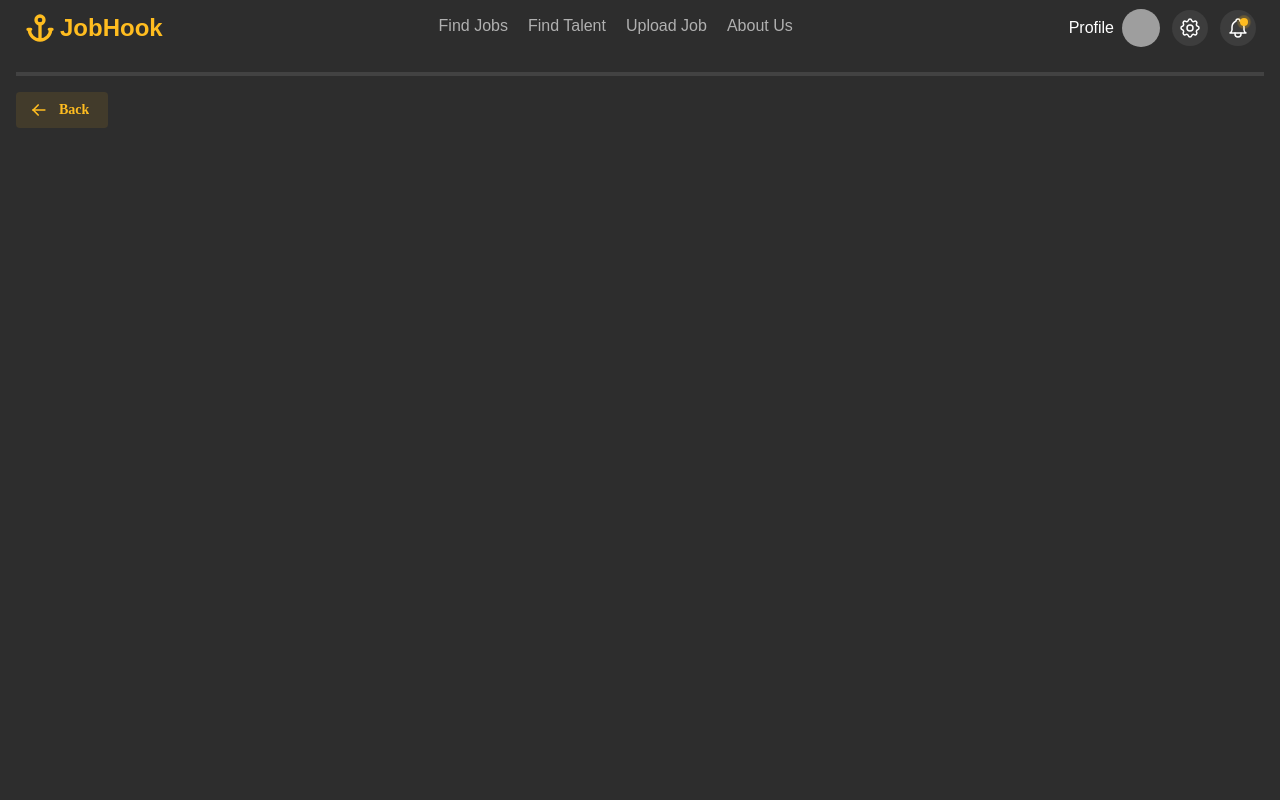
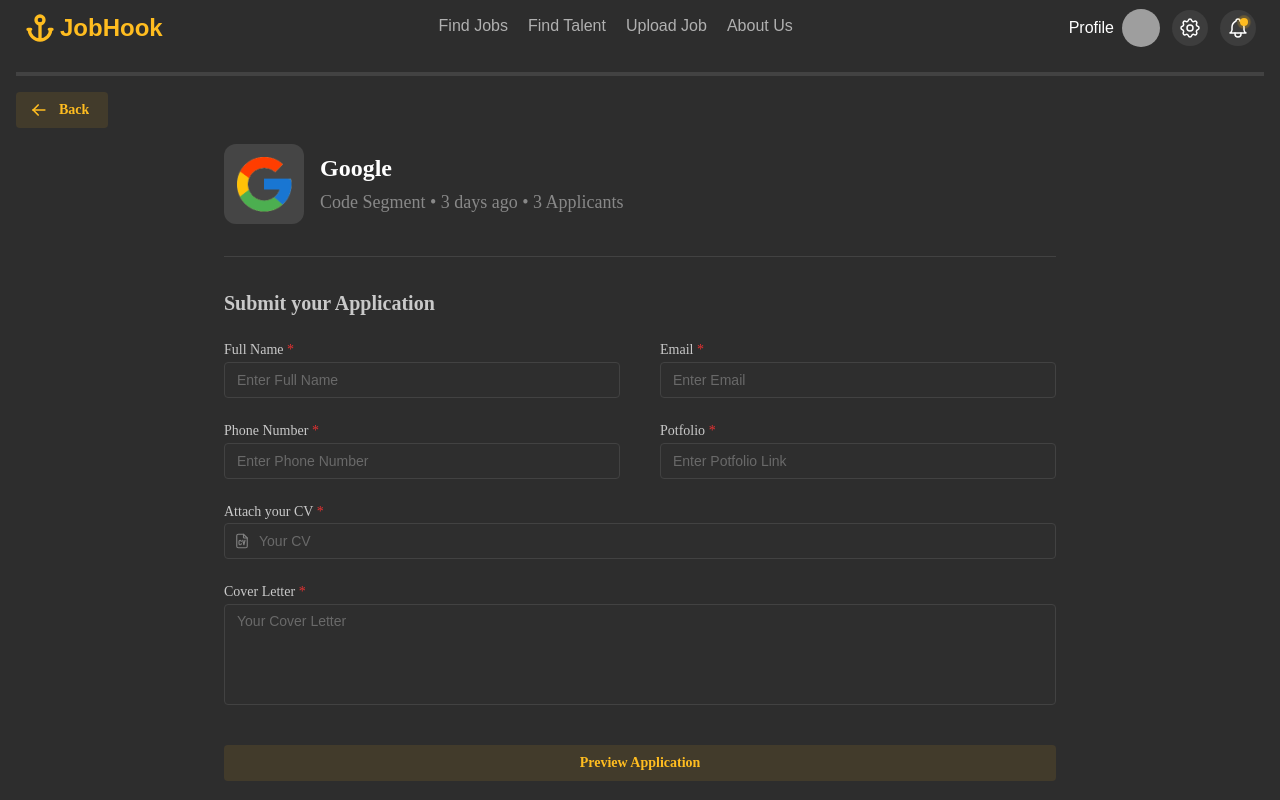
Before and after one commit to LaZyFee/mern_Job-Portal, a React (Vite) app in the folder client/: page /apply-job in a window 1280 px wide. Shown: the top 800 px of the page. Built offline with nearby package versions, Linux system fonts and the light colour scheme; grey boxes are pictures that could not be loaded.

Commit message:
job description page done

```diff
--- a/client/package.json
+++ b/client/package.json
@@ -32,6 +32,7 @@
     "react-dom": "^19.0.0",
     "react-fast-marquee": "^1.6.5",
     "react-router-dom": "^7.2.0",
+    "sweetalert2": "^11.17.2",
     "tailwindcss": "^4.0.8"
   },
   "devDependencies": {
--- a/client/src/Pages/Apply Job/ApplyJobComp.tsx
+++ b/client/src/Pages/Apply Job/ApplyJobComp.tsx
@@ -1,5 +1,132 @@
+/* eslint-disable @typescript-eslint/no-unused-vars */
+import { Button, Divider, FileInput, LoadingOverlay, NumberInput, Textarea, TextInput } from "@mantine/core"
+import { IconFileCv } from '@tabler/icons-react';
+import { useState } from "react";
+import { useNavigate } from "react-router-dom";
+import Swal from 'sweetalert2'
+
+
 export const ApplyJobComp = () => {
+    const icon = <IconFileCv size={18} stroke={1.5} />;
+    const [preview, setPreview] = useState<boolean>(false);
+    const [submit, setSubmit] = useState<boolean>(false);
+
+    const navigate = useNavigate();
+
+    const handlePreview = () => {
+        setPreview(!preview);
+        window.scrollTo({ top: 0, behavior: "smooth" });
+    };
+
+    const handleSubmit = () => {
+        setSubmit(true);
+        let timer = 5;
+
+        // Show initial toast
+        Swal.fire({
+            icon: "success",
+            title: `Applied Successfully, Redirecting in ${timer} seconds...`,
+            showConfirmButton: false,
+            timerProgressBar: true,
+            position: "top",
+            toast: true,
+        });
+
+        // Update countdown dynamically
+        const interval = setInterval(() => {
+            timer--;
+
+            if (timer > 0) {
+                Swal.update({
+                    title: `Applied Successfully, Redirecting in ${timer} seconds...`,
+                });
+            } else {
+                clearInterval(interval);
+                Swal.close();
+                navigate("/find-jobs");
+            }
+        }, 1000);
+    };
     return (
-        <div>ApplyJobComp</div>
+        <div className="w-2/3 mx-auto">
+            <LoadingOverlay
+                visible={submit}
+                zIndex={1000}
+                overlayProps={{ radius: 'md', blur: 3 }}
+                loaderProps={{ type: 'bars', color: 'brightSun.4' }}
+            />
+            <div className="flex justify-between items-start">
+                <div className="flex items-center gap-4">
+                    <div className="p-3 bg-mine-shaft-800 rounded-xl">
+                        <img src={`/assets/Icons/Google.png`} alt="Google" className="h-14 w-14 object-contain" />
+                    </div>
+                    <div className="flex flex-col gap-1">
+                        <div className="font-semibold text-2xl text-white">Google</div>
+                        <div className="text-lg text-mine-shaft-400">
+                            Code Segment &bull; 3 days ago &bull; 3  Applicants
+                        </div>
+                    </div>
+                </div>
+            </div>
+            <Divider my="xl" />
+            <h3 className="text-xl font-semibold mb-5">Submit your Application</h3>
+            <div className="flex flex-col gap-5">
+                <div className="flex gap-10 [&>*]:w-1/2">
+                    <TextInput label="Full Name" placeholder="Enter Full Name" withAsterisk />
+                    <TextInput label="Email" placeholder="Enter Email" withAsterisk />
+                </div>
+                <div className="flex gap-10 [&>*]:w-1/2">
+                    <NumberInput label="Phone Number" placeholder="Enter Phone Number" withAsterisk hideControls clampBehavior="strict" min={1000000000} max={9999999999} />
+                    <TextInput label="Potfolio" placeholder="Enter Potfolio Link" withAsterisk />
+                </div>
+                <FileInput
+                    leftSection={icon}
+                    label="Attach your CV"
+                    placeholder="Your CV"
+                    leftSectionPointerEvents="none"
+                    withAsterisk
+                />
+                <Textarea
+                    placeholder="Your Cover Letter"
+                    label="Cover Letter"
+                    autosize
+                    minRows={4}
+                    withAsterisk
+                />
+                {!preview &&
+                    <Button
+                        variant="light"
+                        color="brightSun.4"
+                        className="mt-5"
+                        onClick={handlePreview}
+                    >
+                        Preview Application
+                    </Button>
+                }
+                {
+                    preview &&
+                    <div className="flex gap-5 [&>*]:w-1/2 items-center justify-center">
+                        <Button
+                            fullWidth
+                            variant="light"
+                            color="brightSun.4"
+                            className="mt-5"
+                            onClick={handlePreview}
+                        >
+                            Edit
+                        </Button>
+                        <Button
+                            fullWidth
+                            variant="filled"
+                            color="brightSun.4"
+                            className="mt-5"
+                            onClick={handleSubmit}
+                        >
+                            Submit Application
+                        </Button>
+                    </div>
+                }
+            </div>
+        </div>
     )
 }
--- a/client/src/Pages/Apply Job/ApplyJobPage.tsx
+++ b/client/src/Pages/Apply Job/ApplyJobPage.tsx
@@ -1,6 +1,7 @@
 import { Button, Divider } from "@mantine/core"
 import { IconArrowLeft } from "@tabler/icons-react"
 import { Link } from "react-router-dom"
+import { ApplyJobComp } from "./ApplyJobComp"
 
 
 
@@ -10,10 +11,11 @@
     return (
         <div className="p-4 font-['poppins']">
             <Divider size={"lg"} />
-            <Link className="my-4 inline-block" to="/find-jobs">
+            <Link className="my-4 inline-block" to="/job-desc">
                 <Button leftSection={<IconArrowLeft size={20} />} variant="light" color="brightSun.4">
                     Back </Button>
             </Link>
+            <ApplyJobComp />
         </div>
     )
 }
--- /dev/null
+++ b/client/src/Pages/Company Profile/Company.tsx
@@ -0,0 +1,40 @@
+import { Avatar, Divider, Tabs } from "@mantine/core"
+import { IconMapPin } from "@tabler/icons-react"
+import BannerImage from "/assets/Profile/banner.jpg"
+export const Company = () => {
+    return (
+        <div className="w-3/4">
+            <div className="relative">
+                <img src={BannerImage} alt="Banner" className="rounded-t-2xl" />
+                <img src="/assets/Icons/Google.png" alt="it's me" className="absolute -bottom-1/4 left-5  w-36 h-36 rounded-3xl border-8 border-mine-shaft-900 bg-mine-shaft-900" />
+            </div>
+            <div className="px-3 mt-16">
+                <div className="text-3xl font-semibold flex justify-between">
+                    Google
+                    <Avatar.Group>
+                        <Avatar src="/assets/avatar.png" />
+                        <Avatar src="/assets/avatar1.png" />
+                        <Avatar src="/assets/avatar2.png" />
+                        <Avatar>+10k</Avatar>
+                    </Avatar.Group>
+                </div >
+                <div className="text-md flex gap-1 items-center text-mine-shaft-300">
+                    <IconMapPin className="h-4 w-4" stroke={1.5} /> New York, USA
+                </div>
+            </div>
+            <Divider my="md" />
+            <div>
+                <Tabs variant="outline" radius="lg" defaultValue="about">
+                    <Tabs.List className="[&_button]:!text-xl font-semibold [&_button[data-active='true']]:!text-bright-sun-400">
+                        <Tabs.Tab value="about">About</Tabs.Tab>
+                        <Tabs.Tab value="jobs">Jobs</Tabs.Tab>
+                        <Tabs.Tab value="employee">Employees</Tabs.Tab>
+                    </Tabs.List>
+                    <Tabs.Panel value="about">First tab content</Tabs.Panel>
+                    <Tabs.Panel value="jobs">Second tab content</Tabs.Panel>
+                    <Tabs.Panel value="employee">Third tab content</Tabs.Panel>
+                </Tabs>
+            </div>
+        </div>
+    )
+}
--- /dev/null
+++ b/client/src/Pages/Company Profile/CompanyProfilePage.tsx
@@ -0,0 +1,29 @@
+import { Button, Divider } from "@mantine/core"
+import { IconArrowLeft } from "@tabler/icons-react"
+import { useNavigate } from "react-router-dom"
+import { Company } from "./Company"
+
+
+
+
+
+
+export const CompanyProfilePage = () => {
+    const navigate = useNavigate();
+
+    return (
+        <div className="p-4 font-['poppins']">
+            <Divider size={"lg"} />
+            <Button
+                leftSection={<IconArrowLeft size={20} />}
+                variant="light"
+                color="brightSun.4"
+                my={"md"}
+                onClick={() => navigate(-1)}
+            >
+                Back
+            </Button>
+            <Company />
+        </div>
+    )
+}
--- a/client/src/Pages/Job Description/JobDescription.tsx
+++ b/client/src/Pages/Job Description/JobDescription.tsx
@@ -24,7 +24,7 @@
                     </div>
                 </div>
                 <div className="flex items-center flex-col gap-2">
-                    <Link to="">
+                    <Link to="/apply-job">
                         <Button color="brightSun.4" variant="light" size="sm">Apply Now</Button>
                     </Link>
                     <IconBookmark className="text-mine-shaft-400 cursor-pointer transition-colors duration-200 hover:text-bright-sun-400" />
--- a/client/src/Route/route.tsx
+++ b/client/src/Route/route.tsx
@@ -7,7 +7,7 @@
 import { PostJobPage } from "../Pages/Post Job/PostJobPage";
 import { JobDescPage } from "../Pages/Job Description/JobDescPage";
 import { ApplyJobPage } from "../Pages/Apply Job/ApplyJobPage";
-
+import { CompanyProfilePage } from "../Pages/Company Profile/CompanyProfilePage";
 
 
 export const router = createBrowserRouter([
@@ -46,6 +46,10 @@
             {
                 path: "/apply-job",
                 element: <ApplyJobPage />
+            },
+            {
+                path: "/company",
+                element: <CompanyProfilePage />
             }
         ]
     }
```
Also changed, not shown: 1 other file (tests, documents, lock files or other folders).
